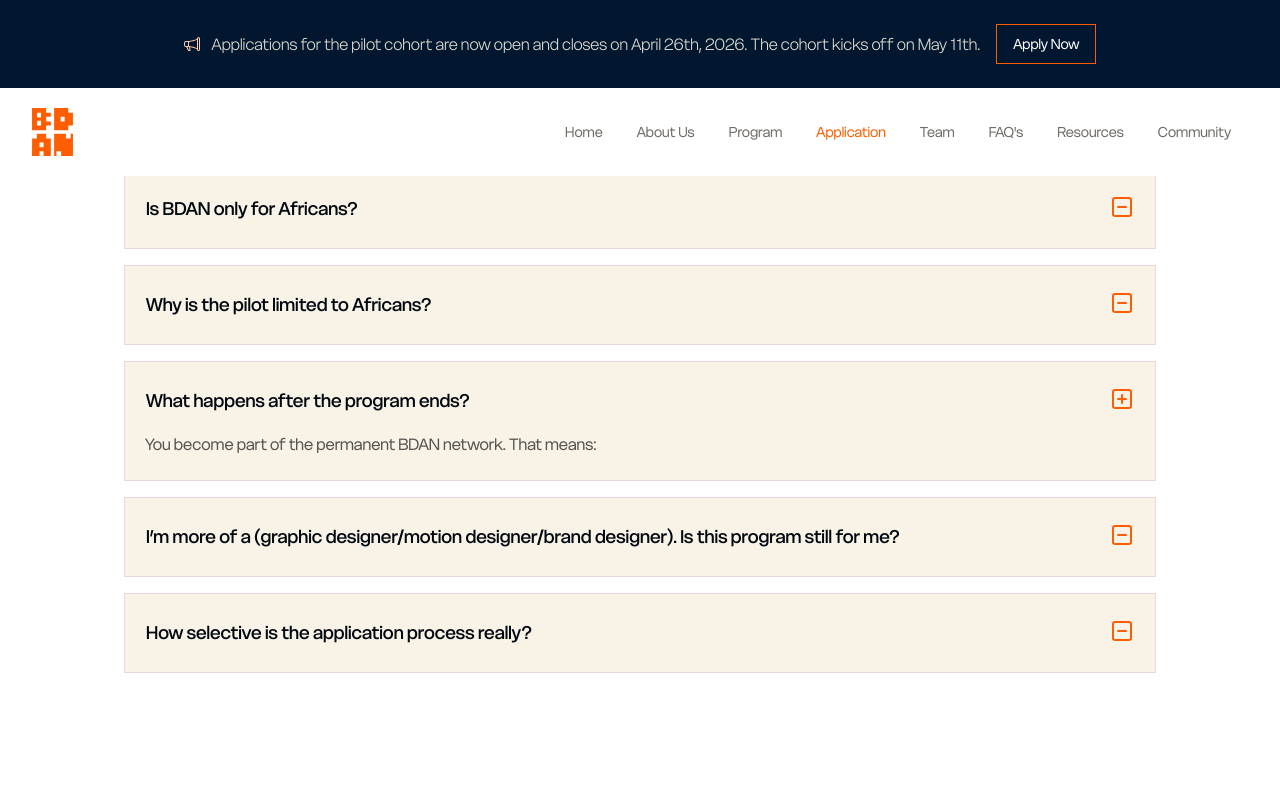
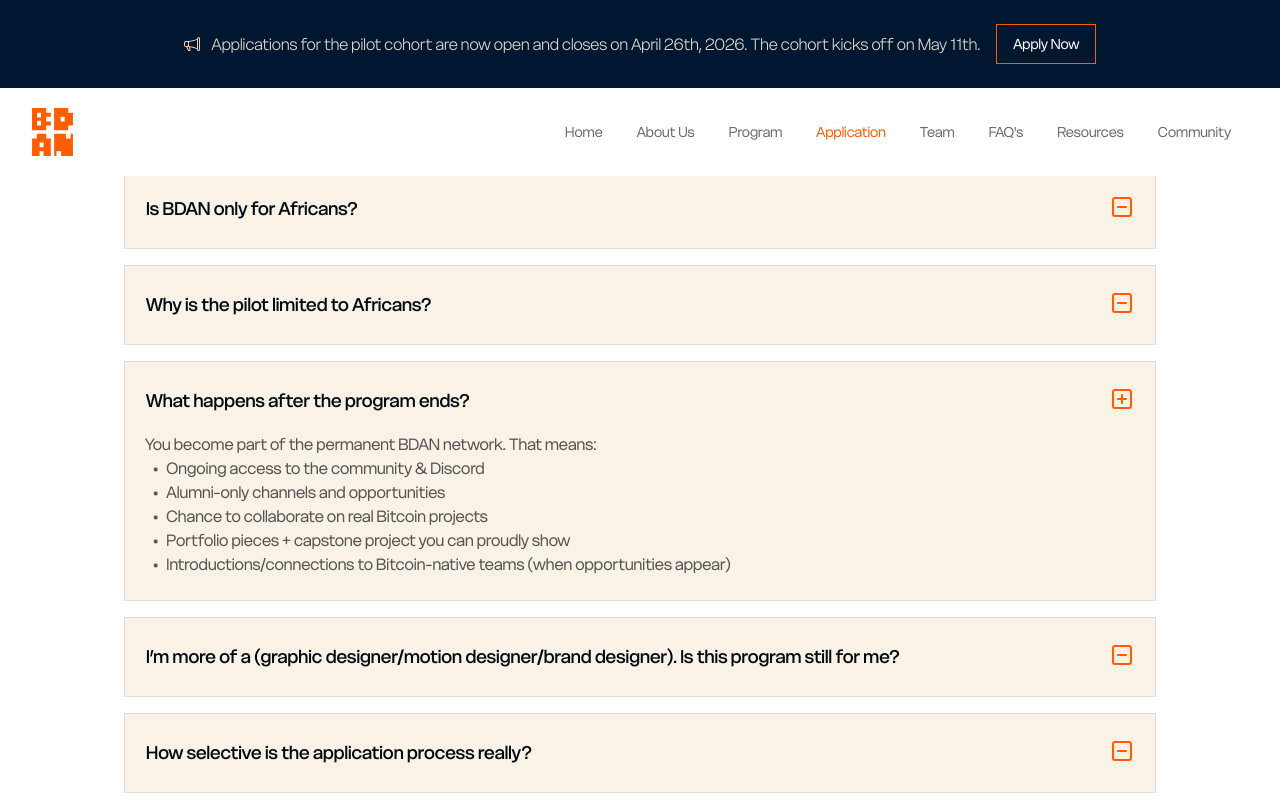
Before and after one commit to GadaStudios/BDAN, a Next.js app: page / in a window 1280 px wide. Both pictures are taken after a click on the button "What happens after the program ends?". Shown: the part 6341-7141 px from the top of the page. Built offline with nearby package versions, Linux system fonts and the light colour scheme.

Commit message:
style(ui): improve text styling and fix typo in FAQ content
- Add tracking-wide class to footer copyright text for better readability
- Fix typo in CTA section ("a training" -> "training")
- Enhance FAQ answers with support for bulleted lists when present in data

```diff
--- a/app/components/cta.tsx
+++ b/app/components/cta.tsx
@@ -70,7 +70,7 @@ export const CTASection = (
                 Join the Network
               </h2>
               <p className="text-primary-darker">
-                BDAN isn&apos;t just training, it&apos;s a decentralized
+                BDAN isn&apos;t just a training, it&apos;s a decentralized
                 community of designers pushing Bitcoin forward. Connect,
                 collaborate, and contribute.
               </p>
--- a/app/components/faqs.tsx
+++ b/app/components/faqs.tsx
@@ -73,7 +73,19 @@ export const FAQSection = (
             {faqs.map((faq) => (
               <AccordionItem value={faq.question} key={faq.question}>
                 <AccordionTrigger>{faq.question}</AccordionTrigger>
-                <AccordionContent>{faq.answer}</AccordionContent>
+                <AccordionContent>
+                  <p>{faq.answer}</p>
+                  {faq.lists && (
+                    <ul className="list-item pl-2">
+                      {faq.lists.map((item) => (
+                        <li className="flex items-start gap-2" key={item}>
+                          <span>•</span>
+                          <span>{item}</span>
+                        </li>
+                      ))}
+                    </ul>
+                  )}
+                </AccordionContent>
               </AccordionItem>
             ))}
           </Accordion>
--- a/components/footer.tsx
+++ b/components/footer.tsx
@@ -160,7 +160,7 @@ export const Footer = () => {
           </div>
 
           <div className="flex flex-wrap items-center justify-between gap-4">
-            <p className="text-primary-hover">
+            <p className="tracking-wide text-primary-hover">
               Copyright 2026 - All rights reserved - {siteConfig.name}
             </p>
 
```
